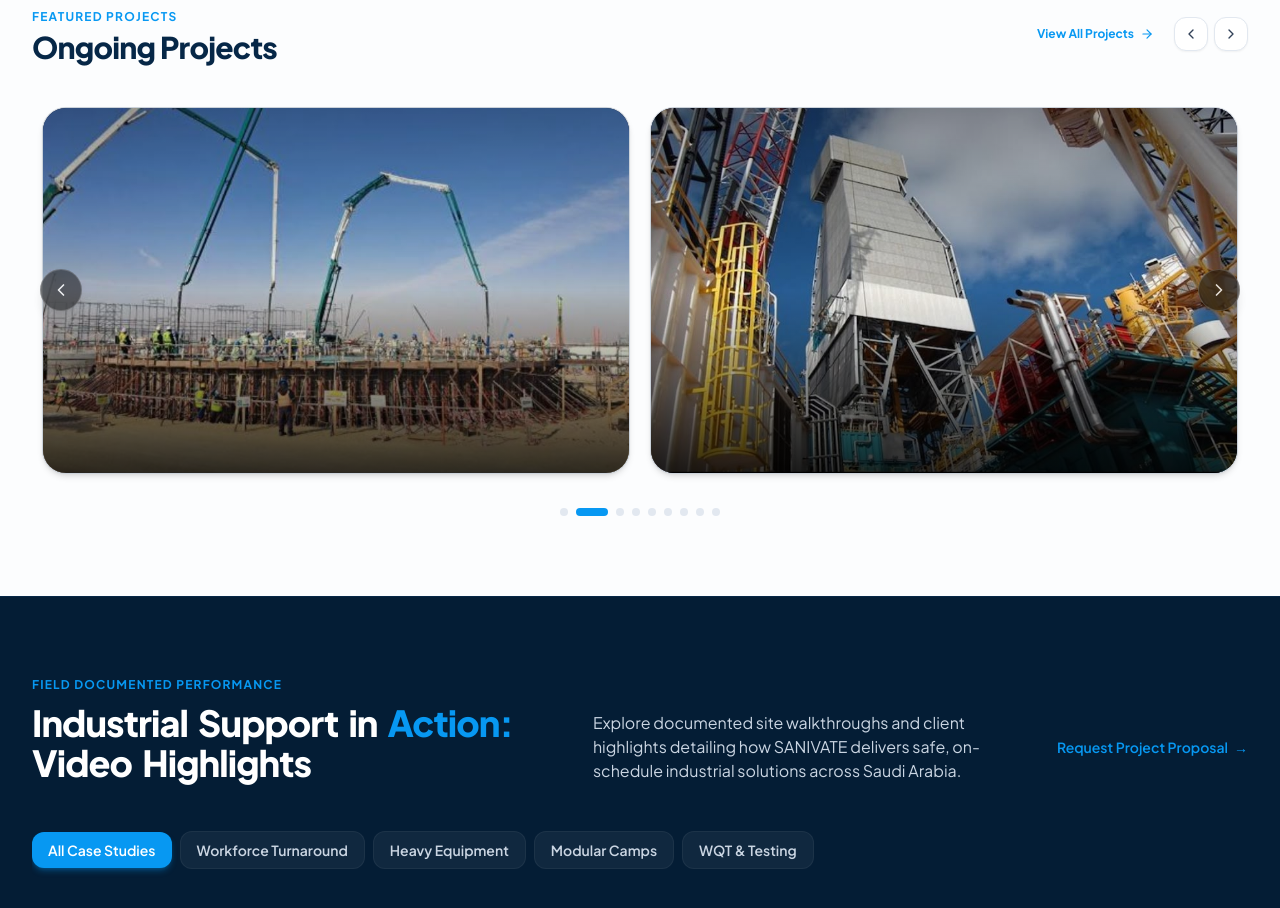
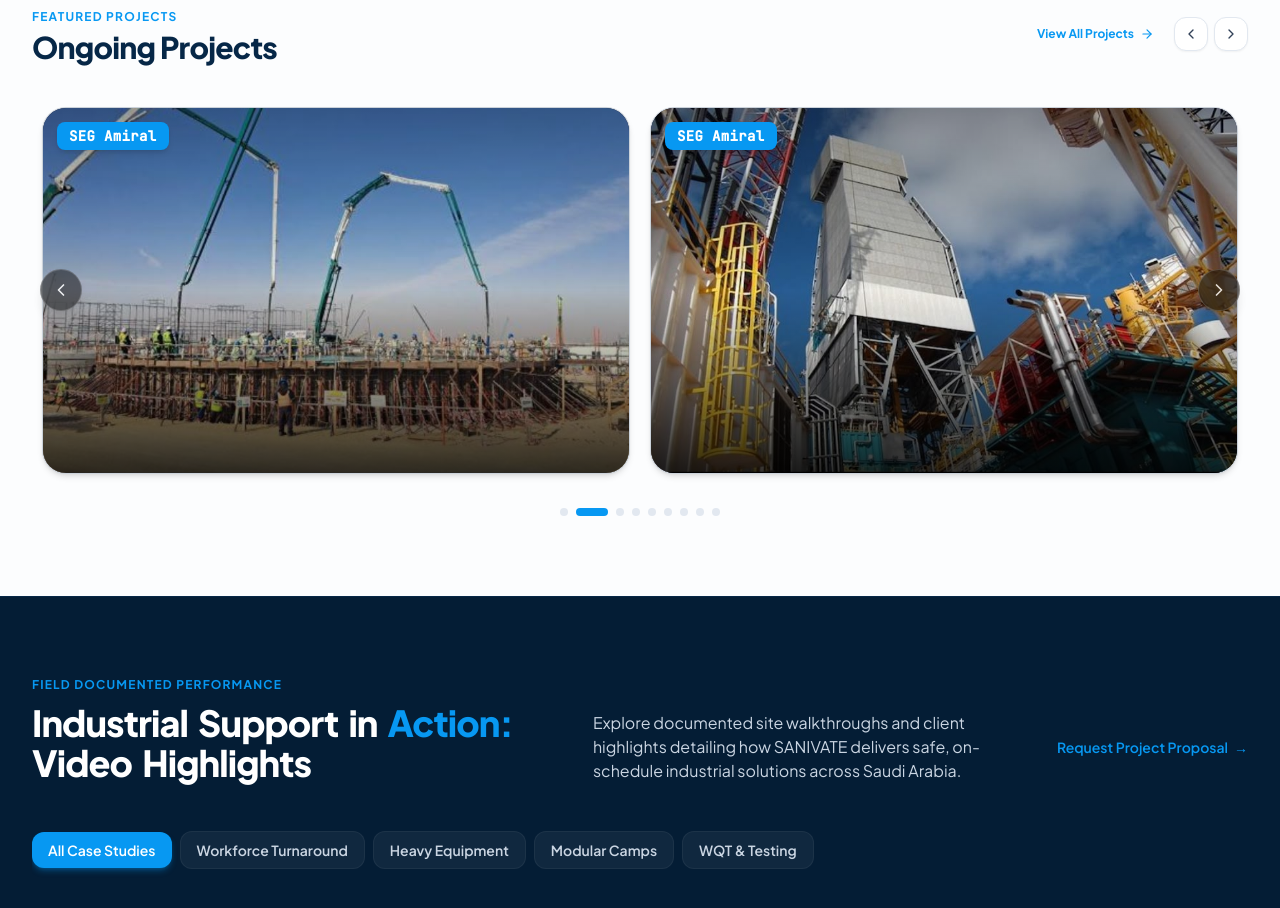
Before and after one commit to Darkmediawebhost/SANIVATE, a React (Vite) app: page / in a window 1280 px wide. Shown: the part 4020-4928 px from the top of the page. Built offline with nearby package versions, Linux system fonts and the light colour scheme; grey boxes are pictures that could not be loaded.

Commit message:
latest commit  1

```diff
--- a/src/components/home/ProjectShowcase.tsx
+++ b/src/components/home/ProjectShowcase.tsx
@@ -215,7 +215,7 @@ export const ProjectShowcase: React.FC<ProjectShowcaseProps> = ({ onNavigate })
                   <div className="absolute inset-0 bg-gradient-to-t from-black/80 via-transparent to-black/30 pointer-events-none" />
 
                   {/* ONLY Project Name Overlay Badge */}
-                  {/* <div className="absolute top-3.5 left-3.5 right-3.5 flex items-center justify-between gap-2 pointer-events-none">
+                  <div className="absolute top-3.5 left-3.5 right-3.5 flex items-center justify-between gap-2 pointer-events-none">
                     <span className="bg-[#0798F2] px-3 py-1 rounded-lg text-white font-mono font-bold text-xs sm:text-sm tracking-wide shadow-md">
                       {slide.name}
                     </span>
@@ -223,7 +223,7 @@ export const ProjectShowcase: React.FC<ProjectShowcaseProps> = ({ onNavigate })
                     <span className="bg-black/60 backdrop-blur-md p-1.5 rounded-lg text-white opacity-0 group-hover:opacity-100 transition-opacity">
                       <Maximize2 className="w-3.5 h-3.5" />
                     </span>
-                  </div> */}
+                  </div>
 
                   {/* Bottom Counter Pill */}
                   {/* <div className="absolute bottom-3 right-3.5 pointer-events-none">
--- a/src/pages/AboutPage.tsx
+++ b/src/pages/AboutPage.tsx
@@ -266,10 +266,9 @@ export const AboutPage: React.FC<AboutPageProps> = ({ onNavigate, targetSection
       </section>
 
       {/* Founder's Message Section */}
-      <section className="py-20 lg:py-24 bg-slate-50 border-y border-slate-200" id="founders-message">
+      {/* <section className="py-20 lg:py-24 bg-slate-50 border-y border-slate-200" id="founders-message">
         <div className="max-w-6xl mx-auto px-4 sm:px-6 lg:px-8">
 
-          {/* Header */}
           <div className="text-center max-w-2xl mx-auto mb-14">
             <p className="text-xs font-bold tracking-widest uppercase text-[#0798F2] mb-2">
               Leadership &amp; Strategy
@@ -282,17 +281,13 @@ export const AboutPage: React.FC<AboutPageProps> = ({ onNavigate, targetSection
             </p>
           </div>
 
-          {/* Letter Presentation Container */}
           <div className="bg-white rounded-3xl p-6 sm:p-10 lg:p-12 border border-[#E4EDF5] shadow-xl shadow-slate-200/60 overflow-hidden">
             <div className="grid grid-cols-1 lg:grid-cols-12 gap-8 lg:gap-12 items-center">
 
-              {/* Founder Image Column */}
               <div className="lg:col-span-5 flex flex-col items-center">
                 <div className="relative group w-full max-w-sm mx-auto">
-                  {/* Decorative background glow */}
                   <div className="absolute -inset-2 bg-gradient-to-tr from-[#0798F2]/25 to-[#062747]/15 rounded-3xl blur-xl opacity-75 group-hover:opacity-100 transition duration-500" />
 
-                  {/* Portrait Card */}
                   <div className="relative rounded-2xl overflow-hidden border-4 border-white shadow-2xl bg-slate-900 aspect-[3/4] sm:aspect-[4/5]">
                     <img
                       src="/assets/founder.jpg"
@@ -302,7 +297,6 @@ export const AboutPage: React.FC<AboutPageProps> = ({ onNavigate, targetSection
                     />
                     <div className="absolute inset-0 bg-gradient-to-t from-[#031A30]/90 via-[#031A30]/20 to-transparent" />
 
-                    {/* Floating Info on Image */}
                     <div className="absolute bottom-4 left-4 right-4 text-white p-3.5 rounded-xl bg-white/10 backdrop-blur-md border border-white/20 shadow-lg">
                       <div className="flex items-center gap-1.5 text-[11px] text-[#0798F2] font-bold uppercase tracking-wider mb-0.5">
                         <span className="w-2 h-2 rounded-full bg-[#0798F2] animate-pulse" />
@@ -315,15 +309,12 @@ export const AboutPage: React.FC<AboutPageProps> = ({ onNavigate, targetSection
                 </div>
               </div>
 
-              {/* Message Content Column */}
               <div className="lg:col-span-7 space-y-6">
 
-                {/* Quote Mark */}
                 <div className="text-[#0798F2] opacity-30 font-serif text-6xl lg:text-7xl leading-none select-none -mb-3">
                   &ldquo;
                 </div>
 
-                {/* Verbatim Founder's Message Paragraphs */}
                 <div className="space-y-5 text-base sm:text-lg text-slate-700 leading-relaxed font-normal">
                   <p>
                     My extensive background in business and management has helped me hone my entrepreneurial desire to realize the dream of starting this company.
@@ -338,10 +329,8 @@ export const AboutPage: React.FC<AboutPageProps> = ({ onNavigate, targetSection
                   </p>
                 </div>
 
-                {/* Formal Signature & Attribution Block */}
                 <div className="pt-6 border-t border-slate-200 flex flex-col sm:flex-row items-start sm:items-end justify-between gap-4">
                   <div>
-                    {/* Stylized Executive Signature Line */}
                     <div className="font-serif italic text-2xl sm:text-3xl text-[#062747] tracking-wide mb-1 font-semibold">
                       Abdul Kawsar Asanabail
                     </div>
@@ -366,7 +355,7 @@ export const AboutPage: React.FC<AboutPageProps> = ({ onNavigate, targetSection
           </div>
 
         </div>
-      </section>
+      </section> */}
 
       {/* Managing Director Section */}
       <section className="py-20 lg:py-24 bg-white border-t border-slate-200" id="managing-director">
@@ -402,7 +391,7 @@ export const AboutPage: React.FC<AboutPageProps> = ({ onNavigate, targetSection
                   {/* Portrait */}
                   <div className="relative rounded-2xl overflow-hidden border-4 border-white/20 shadow-2xl bg-slate-900 aspect-[3/4]">
                     <img
-                      src="/assets/team/image.png"
+                      src="/assets/team/imran.png"
                       alt="Mohammed Imran Sharif — Managing Director, Sanivate Corporation"
                       className="w-full h-full object-cover object-top transition duration-500 group-hover:scale-105"
                       loading="lazy"
```
Also changed, not shown: 1 other file (tests, documents, lock files or other folders).
